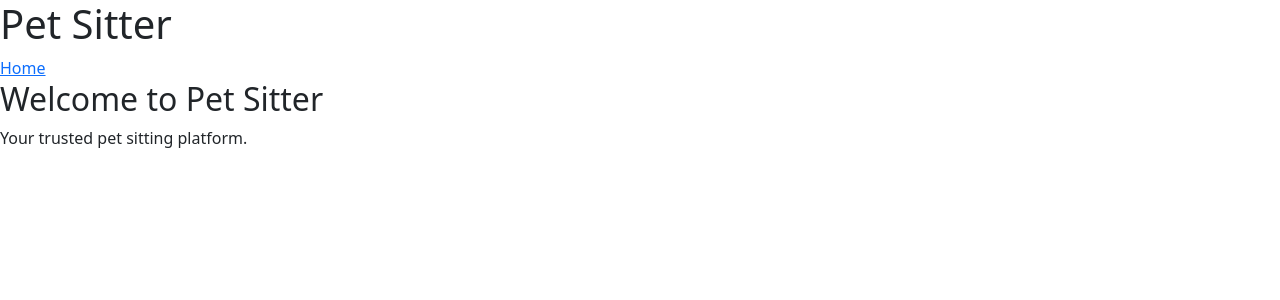
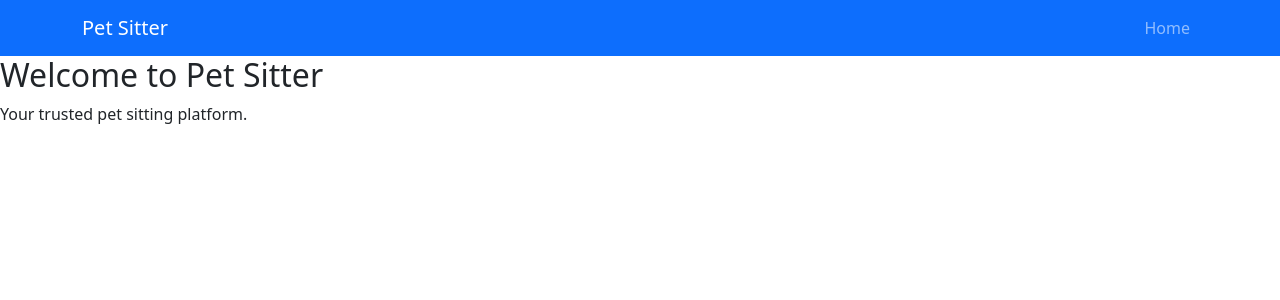
Before and after one commit to Zsolt68/pet_sitter, a Django app: page / in a window 1280 px wide. Shown: the top 300 px of the page. Run offline with Django 4.2, Linux system fonts and the light colour scheme.

Commit message:
feat: add Bootstrap navbar to base template > base.html and test it

```diff
--- a/core/templates/core/base.html
+++ b/core/templates/core/base.html
@@ -13,10 +13,25 @@
 <body>
 
     <header>
-        <h1>Pet Sitter</h1>
-        <nav>
-            <a href="/">Home</a>
-        </nav>
+
+    <!-- Main navigation bar -->
+    <nav class="navbar navbar-expand-lg navbar-dark bg-primary">
+        <div class="container">
+            <a class="navbar-brand" href="/">Pet Sitter</a>
+
+            <button class="navbar-toggler" type="button" data-bs-toggle="collapse" data-bs-target="#navbarNav">
+                <span class="navbar-toggler-icon"></span>
+            </button>
+
+            <div class="collapse navbar-collapse" id="navbarNav">
+                <ul class="navbar-nav ms-auto">
+                    <li class="nav-item">
+                        <a class="nav-link" href="/">Home</a>
+                    </li>
+                </ul>
+            </div>
+        </div>
+    </nav>
     </header>
 
     <main>
```
